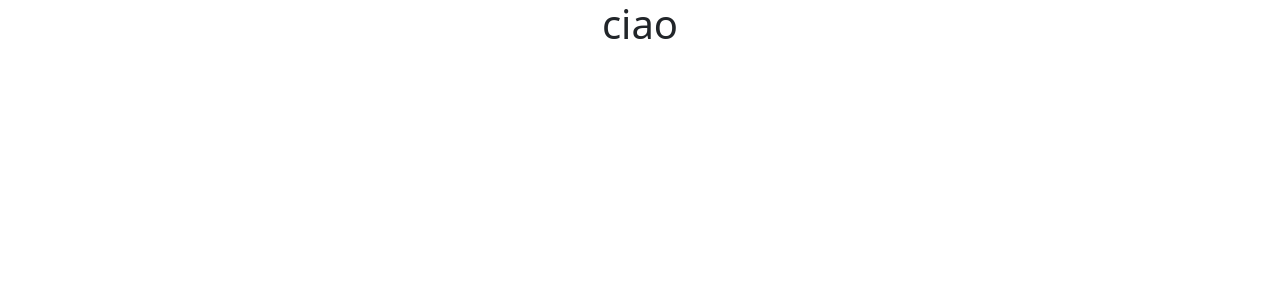
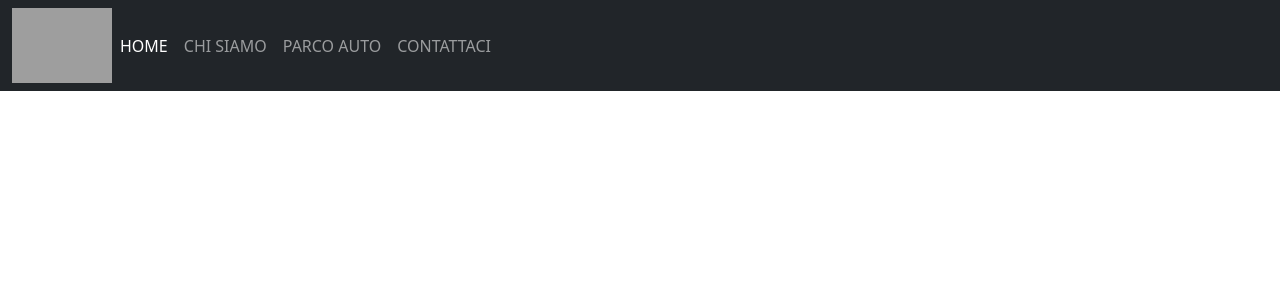
Before and after one commit to Francy009/ncc-bag, a React (Create React App) app: page / in a window 1280 px wide. Shown: the top 300 px of the page. Built offline with nearby package versions, Linux system fonts and the light colour scheme; grey boxes are pictures that could not be loaded.

Commit message:
implementazione NavBar.js

```diff
--- a/src/App.js
+++ b/src/App.js
@@ -1,11 +1,11 @@
 import './App.css';
-
+import {NavBar} from "./componets/NavBar";
 function App() {
-  return (
-    <div className="App">
-      <h1>ciao</h1>
-    </div>
-  );
+    return (
+            <div className="App">
+                <NavBar></NavBar>
+            </div>
+    );
 }
 
 export default App;
--- /dev/null
+++ b/src/componets/NavBar.js
@@ -0,0 +1,31 @@
+
+import React from "react";
+
+ export function NavBar(){
+    return(
+        <nav className="navbar navbar-expand-lg navbar-dark bg-dark">
+            <div className="container-fluid">
+                    <img src="https://i.pinimg.com/564x/70/38/13/703813498273ee6b873790a497037519.jpg" alt="" width="100" height="75" className="d-inline-block align-text-top" style={{ backgroundColor: 'white' }} />
+                <button className="navbar-toggler" type="button" data-bs-toggle="collapse" data-bs-target="#navbarNavDropdown" aria-controls="navbarNavDropdown" aria-expanded="false" aria-label="Toggle navigation">
+                    <span className="navbar-toggler-icon"></span>
+                </button>
+                <div className="collapse navbar-collapse" id="navbarNavDropdown">
+                    <ul className="navbar-nav">
+                        <li className="nav-item">
+                            <a className="nav-link active" aria-current="page" href="#">HOME</a>
+                        </li>
+                        <li className="nav-item">
+                            <a className="nav-link" href="#">CHI SIAMO</a>
+                        </li>
+                        <li className="nav-item">
+                            <a className="nav-link" href="#">PARCO AUTO</a>
+                        </li>
+                        <li className="nav-item">
+                            <a className="nav-link" href="#">CONTATTACI</a>
+                        </li>
+                    </ul>
+                </div>
+            </div>
+        </nav>
+    )
+}
```
